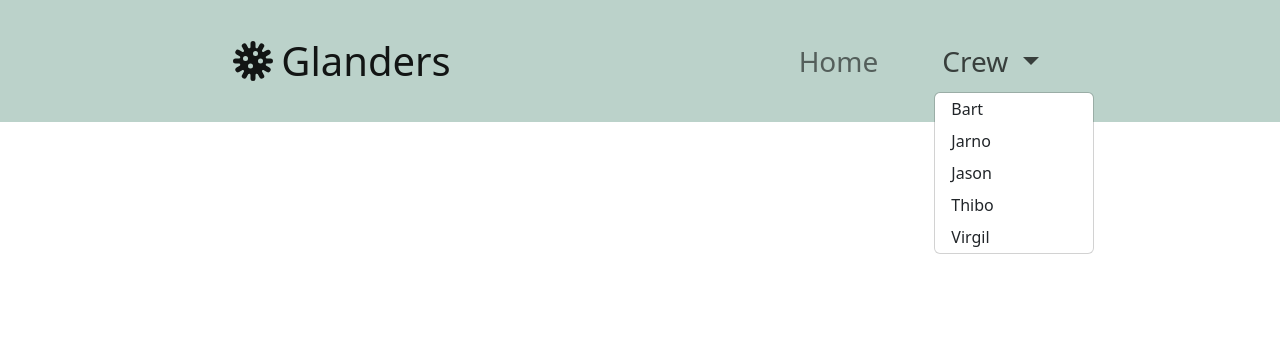
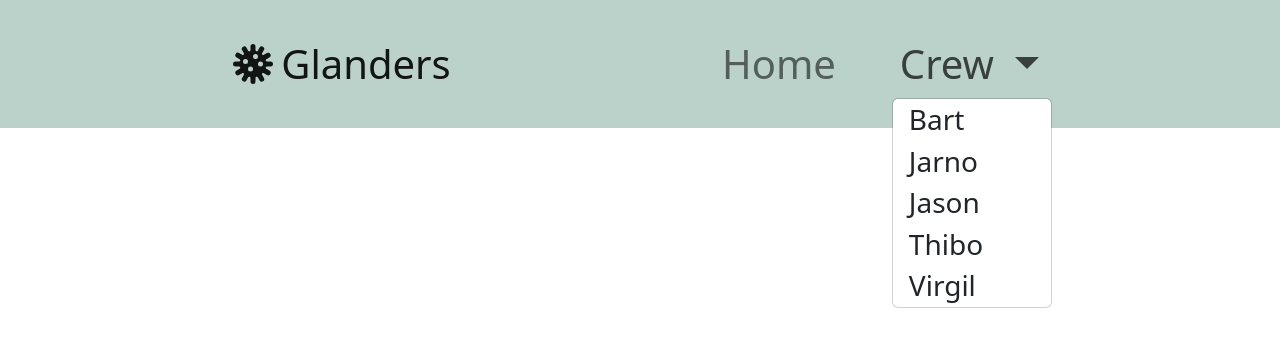
Before and after one commit to GGulfur/portfolio, a website: page index.html in a window 1280 px wide. Both pictures are taken after a click on the button "Crew". Drawn offline with Linux system fonts and the light colour scheme.

Commit message:
fs_aangepast

```diff
--- a/index.html
+++ b/index.html
@@ -17,13 +17,13 @@
                 <svg xmlns="http://www.w3.org/2000/svg" width="40" height="40" fill="currentColor" class="bi bi-virus me-2" viewBox="0 0 16 16">
                     <path fill-rule="evenodd" d="M8 0a1 1 0 0 1 1 1v1.402c0 .511.677.693.933.25l.7-1.214a1 1 0 0 1 1.733 1l-.701 1.214c-.256.443.24.939.683.683l1.214-.701a1 1 0 0 1 1 1.732l-1.214.701c-.443.256-.262.933.25.933H15a1 1 0 1 1 0 2h-1.402c-.512 0-.693.677-.25.933l1.214.701a1 1 0 1 1-1 1.732l-1.214-.7c-.443-.257-.939.24-.683.682l.701 1.214a1 1 0 1 1-1.732 1l-.701-1.214c-.256-.443-.933-.262-.933.25V15a1 1 0 1 1-2 0v-1.402c0-.512-.677-.693-.933-.25l-.701 1.214a1 1 0 0 1-1.732-1l.7-1.214c.257-.443-.24-.939-.682-.683l-1.214.701a1 1 0 1 1-1-1.732l1.214-.701c.443-.256.261-.933-.25-.933H1a1 1 0 1 1 0-2h1.402c.511 0 .693-.677.25-.933l-1.214-.701a1 1 0 1 1 1-1.732l1.214.701c.443.256.939-.24.683-.683l-.701-1.214a1 1 0 0 1 1.732-1l.701 1.214c.256.443.933.261.933-.25V1a1 1 0 0 1 1-1Zm2 5a1 1 0 1 1-2 0 1 1 0 0 1 2 0ZM6 7a1 1 0 1 1-2 0 1 1 0 0 1 2 0Zm1 4a1 1 0 1 0 0-2 1 1 0 0 0 0 2Zm5-3a1 1 0 1 1-2 0 1 1 0 0 1 2 0Z"/>
                 </svg>
-                <h1 class="fs-1 m-0">Glanders</h1>
+                <header><h2 class="h1 m-0">Glanders</h2></header>
             </a>
             <button class="navbar-toggler" type="button" data-bs-toggle="collapse" data-bs-target="#navbarNavDropdown" aria-controls="navbarNavDropdown" aria-expanded="false" aria-label="Toggle navigation">
                 <span class="navbar-toggler-icon"></span>
             </button>
             <div class="collapse navbar-collapse" id="navbarNavDropdown">
-                <ul class="navbar-nav ms-auto fs-3">
+                <ul class="navbar-nav ms-auto display-6">
                     <li class="nav-item rounded-pill me-5">
                         <a class="nav-link" aria-current="page" href="index.html">Home</a>
                     </li>
@@ -32,11 +32,11 @@
                             Crew
                         </a>
                         <ul class="dropdown-menu p-0 overflow-hidden">
-                            <li><a class="dropdown-item" href="#">Bart</a></li>
-                            <li><a class="dropdown-item" href="#">Jarno</a></li>
-                            <li><a class="dropdown-item" href="#">Jason</a></li>
-                            <li><a class="dropdown-item" href="#">Thibo</a></li>
-                            <li><a class="dropdown-item" href="#">Virgil</a></li>
+                            <li><a class="dropdown-item fs-3" href="#">Bart</a></li>
+                            <li><a class="dropdown-item fs-3" href="#">Jarno</a></li>
+                            <li><a class="dropdown-item fs-3" href="#">Jason</a></li>
+                            <li><a class="dropdown-item fs-3" href="#">Thibo</a></li>
+                            <li><a class="dropdown-item fs-3" href="#">Virgil</a></li>
                         </ul>
                     </li>
                 </ul>
```
